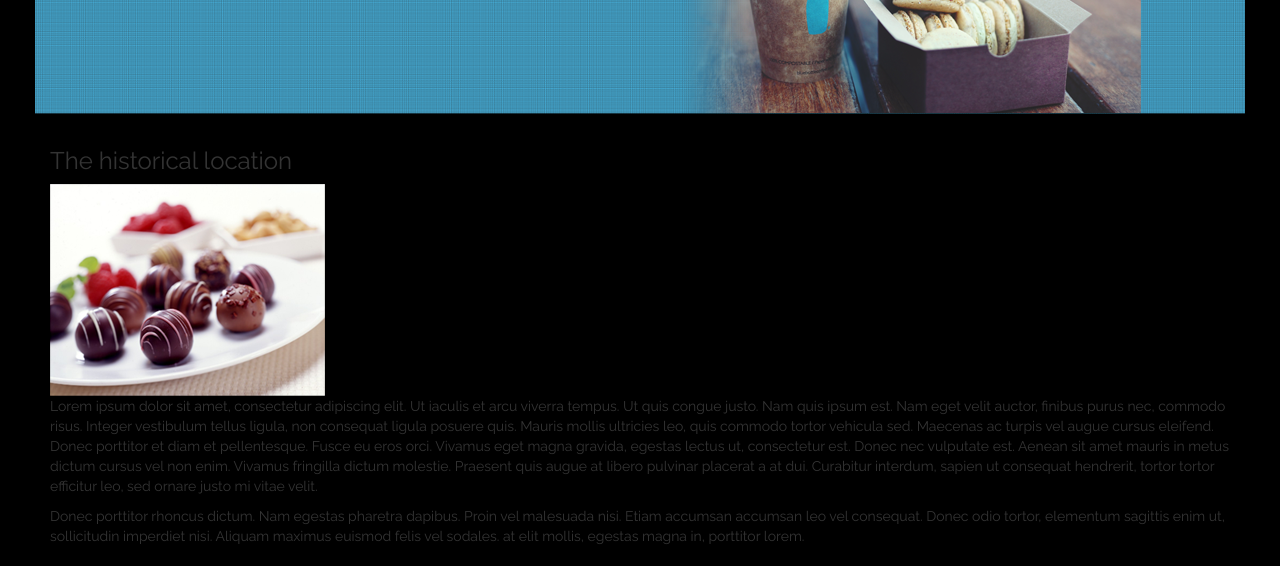
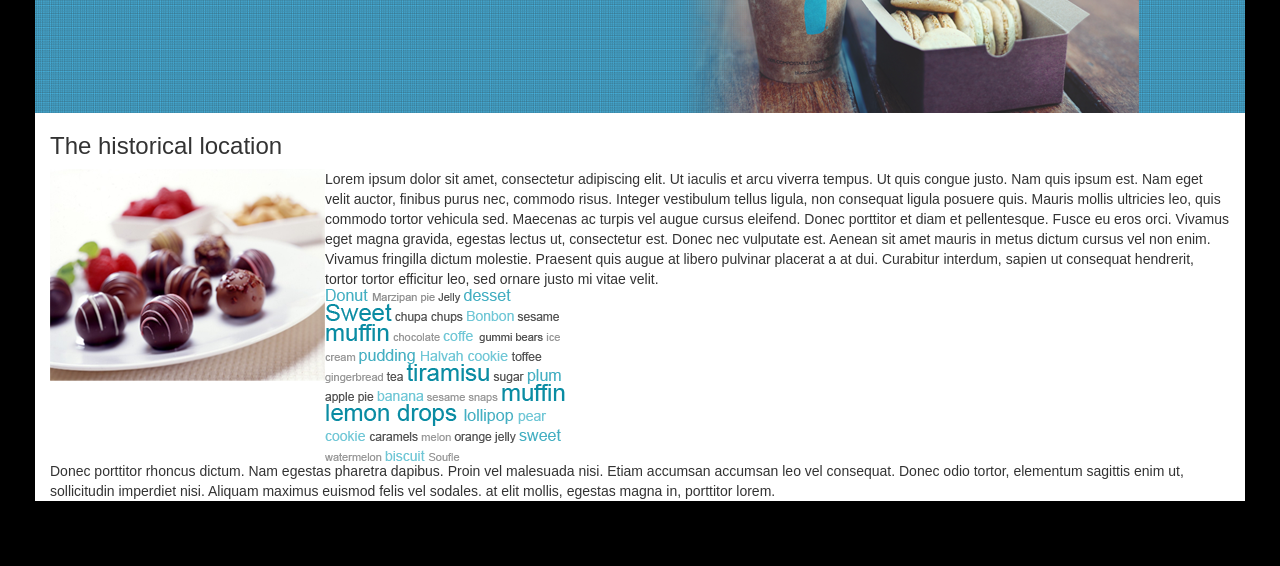
Before and after one commit to Framat/Chocolate, a website: page index.html in a window 1280 px wide. Shown: the part 242-808 px from the top of the page. Drawn offline with nearby package versions, Linux system fonts and the light colour scheme.

Commit message:
section talk ready

```diff
--- a/index.html
+++ b/index.html
@@ -39,7 +39,7 @@
 						<br> sugar plum caramels topping liquorice jelly beans bonbon. </p>
 				</article>
 				<aside>
-					<img src="img/cup-cookie.png" alt="cup-cookie"/>
+					<img src="img/cup-cookie.png" alt="cup-cookie" />
 				</aside>
 			</section>
 		</div>
@@ -47,13 +47,18 @@
 			<!--SECTION "LOCATION"-->
 			<section class="col-md-12 col-sm-12 col-xs-12" id="location">
 				<h3> The historical location</h3>
-				<img src="img/plate-cookie.png" alt="plate" />
-				<p>Lorem ipsum dolor sit amet, consectetur adipiscing elit. Ut iaculis et arcu viverra tempus. Ut quis congue justo. Nam quis ipsum est. Nam eget velit auctor, finibus purus nec, commodo risus. Integer vestibulum tellus ligula, non consequat ligula posuere
+				<aside class="left">
+					<img src="img/plate-cookie.png" alt="plate" />
+				</aside>
+				<article class="middle">Lorem ipsum dolor sit amet, consectetur adipiscing elit. Ut iaculis et arcu viverra tempus. Ut quis congue justo. Nam quis ipsum est. Nam eget velit auctor, finibus purus nec, commodo risus. Integer vestibulum tellus ligula, non consequat ligula posuere
 					quis. Mauris mollis ultricies leo, quis commodo tortor vehicula sed. Maecenas ac turpis vel augue cursus eleifend. Donec porttitor et diam et pellentesque. Fusce eu eros orci. Vivamus eget magna gravida, egestas lectus ut, consectetur est. Donec
 					nec vulputate est. Aenean sit amet mauris in metus dictum cursus vel non enim. Vivamus fringilla dictum molestie. Praesent quis augue at libero pulvinar placerat a at dui. Curabitur interdum, sapien ut consequat hendrerit, tortor tortor efficitur
-					leo, sed ornare justo mi vitae velit.</p>
-				<p>Donec porttitor rhoncus dictum. Nam egestas pharetra dapibus. Proin vel malesuada nisi. Etiam accumsan accumsan leo vel consequat. Donec odio tortor, elementum sagittis enim ut, sollicitudin imperdiet nisi. Aliquam maximus euismod felis vel sodales.
-					at elit mollis, egestas magna in, porttitor lorem.</p>
+					leo, sed ornare justo mi vitae velit.</article>
+				<aside class="right">
+					<img src="img/text.png" alt="text with diffrent colors"/>
+				</aside>
+				<article class="bottom">Donec porttitor rhoncus dictum. Nam egestas pharetra dapibus. Proin vel malesuada nisi. Etiam accumsan accumsan leo vel consequat. Donec odio tortor, elementum sagittis enim ut, sollicitudin imperdiet nisi. Aliquam maximus euismod felis vel sodales.
+					at elit mollis, egestas magna in, porttitor lorem.</article>
 			</section>
 		</div>
 
--- a/sass/main.scss
+++ b/sass/main.scss
@@ -1,7 +1,7 @@
 // SASS OTHER  FILES//
 body {
     background: #000;
-    font-family: "Raleway", sans-serif;
+    font-family: "Arial", sans-serif;
 }
 .container-fluid {
     max-width: 1200px;
@@ -29,6 +29,7 @@ body {
             .navigate {
                 display: inline-block;
                 text-transform: uppercase;
+                font-family: "Raleway", sans-serif;
                 font-size: 16px;
                 font-weight: 700;
                 padding-right: 10px;
@@ -44,32 +45,47 @@ body {
     section#talk {
         background-image: url("../img/blue-background.png");
         background-repeat: no-repeat;
-        background-size: cover;
-
         article {
             margin-left: 145px;
-            float:left;
+            float: left;
             h3 {
-                font-family: "Arial", sans-serif;
                 font-weight: 700;
                 font-size: 30px;
-
                 color: #fff;
-                border: 1px solid brown;
             }
             p {
-                font-family: "Arial", sans-serif;
                 font-weight: 400;
                 font-size: 16px;
                 text-align: left;
                 color: #fff;
-                border: 1px solid red;
             }
         }
         aside {
             float: left;
-            margin-bottom: 15px;
+
         }
     }
-    section#location {}
+    ////// SECTION "LOCATION" ///////
+    section#location {
+        background: #fff;
+        clear: both;
+    }
+    aside.left{
+      float:left;
+    }
+    .middle {
+        font-family: "Arial", sans-serif;
+        font-size:14px;
+        font-weight:400;
+    }
+    aside.right{
+
+    }
+    .bottom{
+      font-family: "Arial", sans-serif;
+      font-size:14px;
+      font-weight:400;
+      float:left;
+    }
+
 }
```
Also changed, not shown: css/main.css, img/text.png (added), 1 other file.
